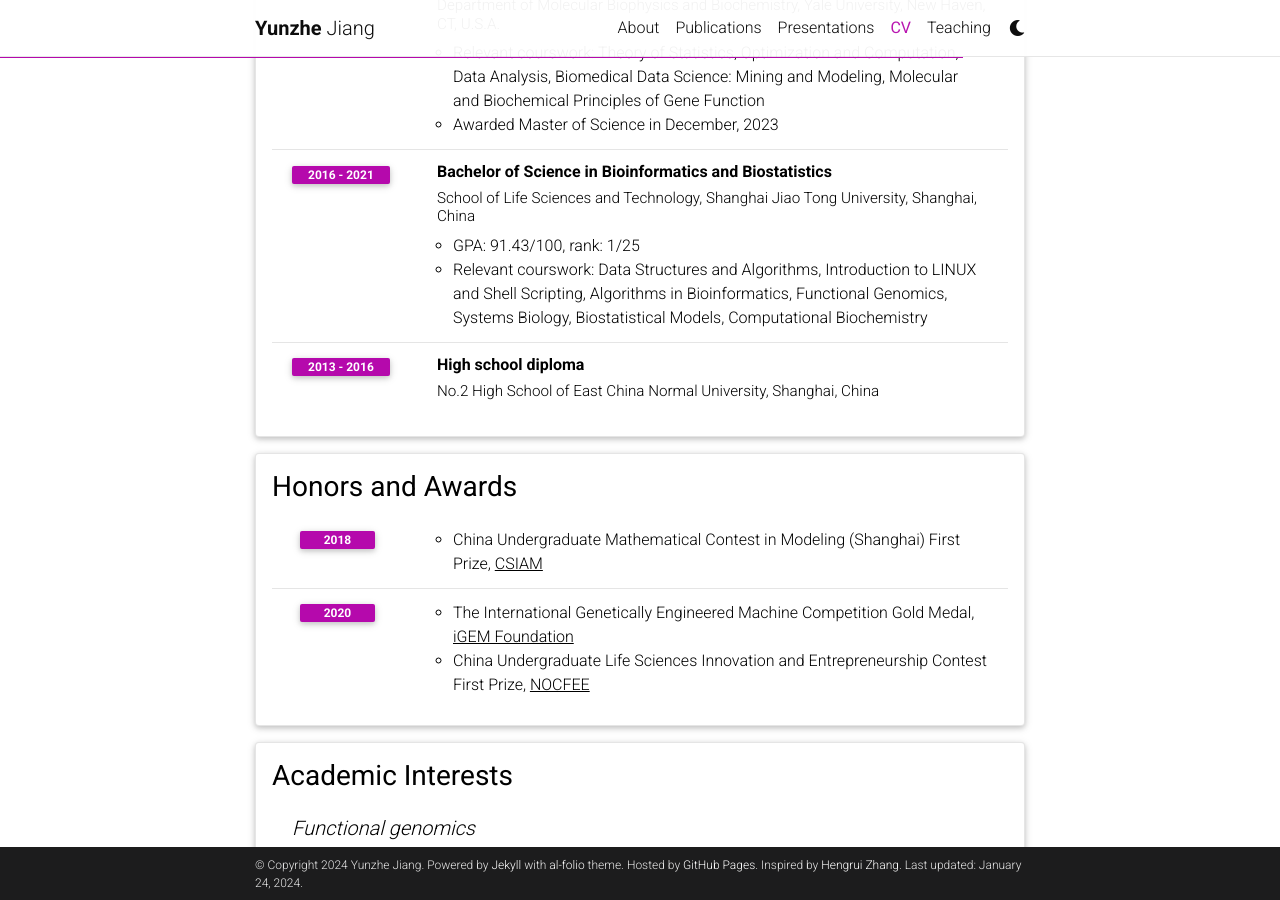
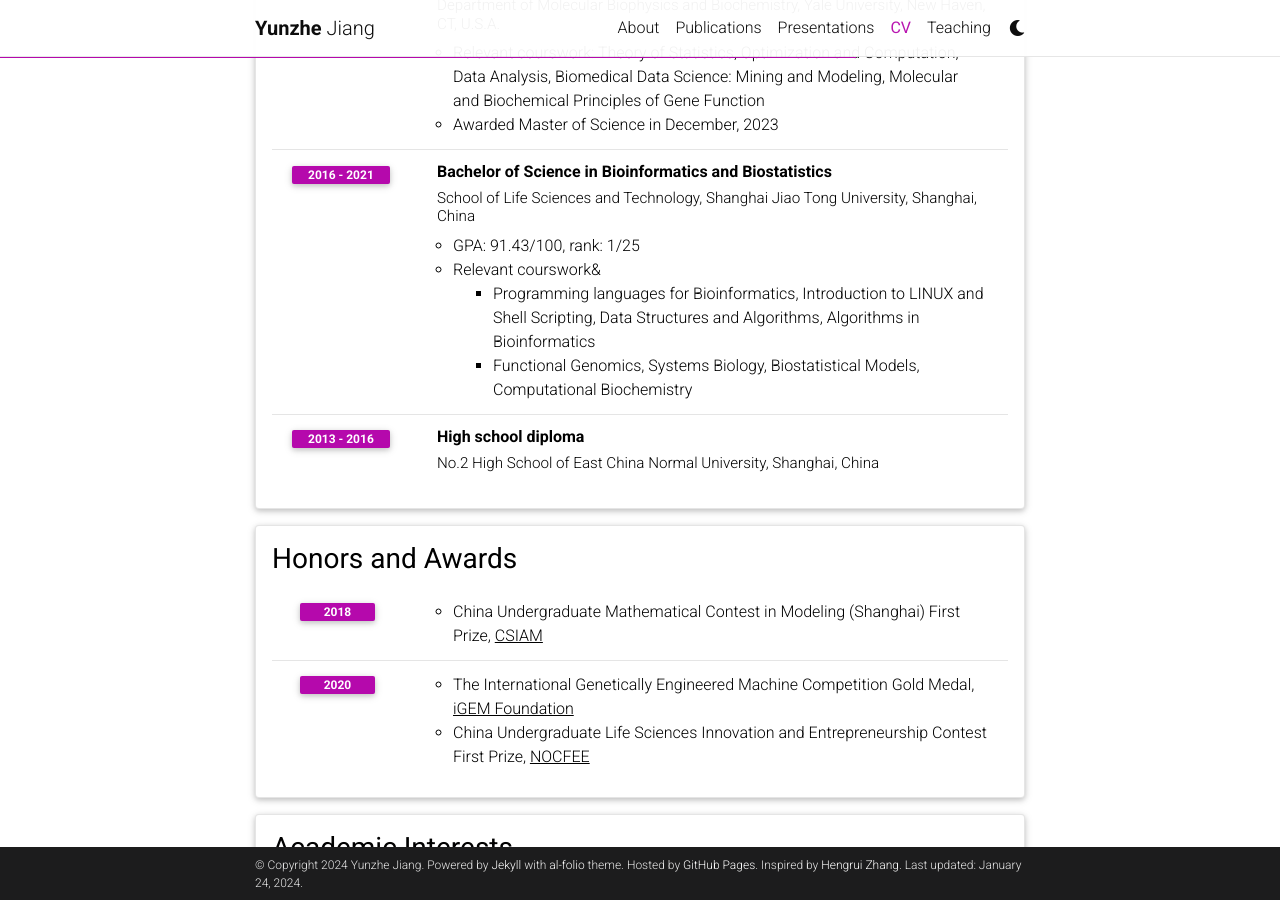
Before and after one commit to yzJiang9/yzJiang9.github.io, a Jekyll site: the page built from _pages/cv.md, in a window 1280 px wide and 900 px high, scrolled down 434 px. Built offline with Jekyll 4.4.1, drawn with Linux system fonts in a browser that asks for light colours; comment, search, counter and statistics services are not loaded; a style sheet for code colours, icons or effects is not loaded.

Commit message:
Update cv.yml

```diff
--- a/_data/cv.yml
+++ b/_data/cv.yml
@@ -22,7 +22,10 @@
       year: 2016 - 2021
       description:
         - GPA&#58 91.43/100, rank&#58 1/25
-        - Relevant courswork&#58 Data Structures and Algorithms, Introduction to LINUX and Shell Scripting, Algorithms in Bioinformatics, Functional Genomics, Systems Biology, Biostatistical Models, Computational Biochemistry
+        - title: Relevant courswork&
+          contents:
+            - Programming languages for Bioinformatics, Introduction to LINUX and Shell Scripting, Data Structures and Algorithms, Algorithms in Bioinformatics
+            - Functional Genomics, Systems Biology, Biostatistical Models, Computational Biochemistry
     - title: High school diploma
       institution: No.2 High School of East China Normal University, Shanghai, China
       year: 2013 - 2016
```
